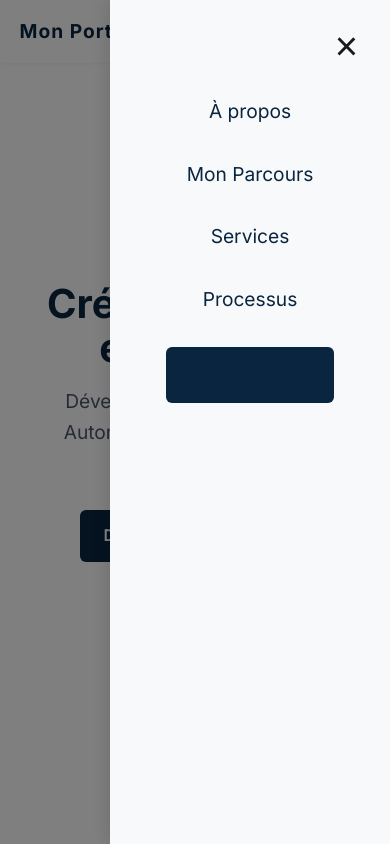
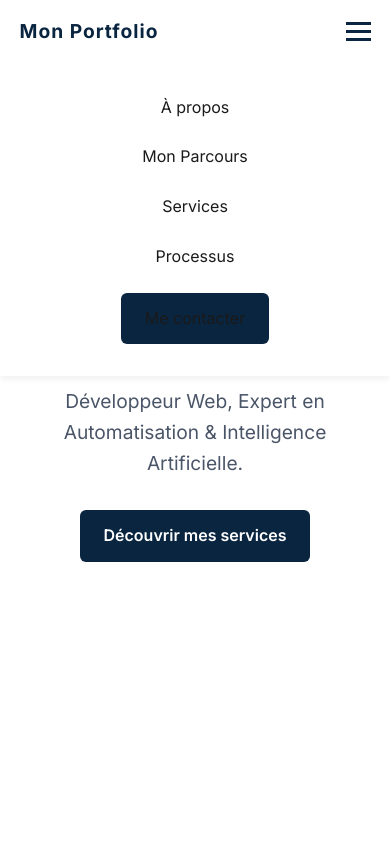
Before and after one commit to nathan144667/portfolio-pro, a website: page index.html in a window 390 px wide. Both pictures are taken after a click on the button "Ouvrir le menu". Shown: the top 844 px of the page. Drawn offline with Linux system fonts and the light colour scheme.

Commit message:
annulation des 3 lignes

```diff
--- a/index.html
+++ b/index.html
@@ -21,12 +21,7 @@
         <div class="logo">
             <a href="#">Mon Portfolio</a>
         </div>
-        <!-- Overlay pour le menu mobile -->
-        <div class="nav-overlay"></div>
-
         <nav class="nav-menu">
-            <!-- Bouton de fermeture pour le menu mobile -->
-            <button class="menu-close" aria-label="Fermer le menu">&times;</button>
             <ul>
                 <!-- Liens vers les ancres de la page (les ID des sections) -->
                 <li><a href="#about">À propos</a></li>
--- a/script.js
+++ b/script.js
@@ -6,38 +6,19 @@ document.addEventListener('DOMContentLoaded', () => {
     // ---------------------------------------------------------
     const menuToggle = document.querySelector('.menu-toggle');
     const navMenu = document.querySelector('.nav-menu');
-    const menuClose = document.querySelector('.menu-close');
-    const navOverlay = document.querySelector('.nav-overlay');
 
-    // Fonction pour ouvrir le menu
-    const openMenu = () => {
-        navMenu.classList.add('active');
-        navOverlay.classList.add('active');
-    };
+    // Quand on clique sur l'icône du menu (bouton 3 lignes) sur téléphone
+    menuToggle.addEventListener('click', () => {
+        // Alterne la présence de la classe "active" (affiche/cache le menu)
+        navMenu.classList.toggle('active');
+    });
 
-    // Fonction pour fermer le menu
-    const closeMenu = () => {
-        navMenu.classList.remove('active');
-        navOverlay.classList.remove('active');
-    };
-
-    // Ouvrir avec le bouton burger
-    menuToggle.addEventListener('click', openMenu);
-
-    // Fermer avec le bouton croix
-    if (menuClose) {
-        menuClose.addEventListener('click', closeMenu);
-    }
-
-    // Fermer en cliquant sur l'overlay sombre
-    if (navOverlay) {
-        navOverlay.addEventListener('click', closeMenu);
-    }
-
-    // Fermer le menu si on clique sur un lien
+    // Fermer le menu si on clique sur un lien (sur mobile)
     const navLinks = document.querySelectorAll('.nav-menu a');
     navLinks.forEach(link => {
-        link.addEventListener('click', closeMenu);
+        link.addEventListener('click', () => {
+            navMenu.classList.remove('active');
+        });
     });
 
 
--- a/style.css
+++ b/style.css
@@ -153,7 +153,7 @@ body {
     display: block;
     width: 25px;
     height: 3px;
-    background-color: var(--color-text); /* Changé en noir/couleur texte */
+    background-color: var(--color-accent);
     transition: var(--transition);
 }
 
@@ -390,31 +390,6 @@ body {
 }
 
 /* =========================================
-   ELEMENTS DU MENU MOBILE (Cachés sur desktop)
-   ========================================= */
-.nav-overlay {
-    position: fixed;
-    top: 0;
-    left: 0;
-    width: 100%;
-    height: 100vh;
-    background-color: rgba(0, 0, 0, 0.5);
-    z-index: 1000;
-    opacity: 0;
-    visibility: hidden;
-    transition: opacity 0.4s ease, visibility 0.4s ease;
-}
-
-.nav-overlay.active {
-    opacity: 1;
-    visibility: visible;
-}
-
-.menu-close {
-    display: none;
-}
-
-/* =========================================
    RESPONSIVE DESIGN (Mobiles & Tablettes)
    ========================================= */
 @media (max-width: 768px) {
@@ -423,53 +398,26 @@ body {
         /* Affiche le bouton hamburger */
     }
 
-    .menu-close {
-        display: block;
+    .nav-menu {
         position: absolute;
-        top: 1rem;
-        right: 1.5rem;
-        font-size: 2.5rem;
-        background: none;
-        border: none;
-        color: var(--color-text);
-        cursor: pointer;
-        padding: 0.5rem;
-        transition: color 0.3s ease;
-    }
-
-    .menu-close:hover {
-        color: var(--color-accent);
-    }
-
-    .nav-menu {
-        position: fixed;
-        top: 0;
-        right: -300px; /* Caché à droite de l'écran par défaut */
-        width: 280px;  /* Largeur du panneau */
-        height: 100vh;
-        background-color: var(--color-bg-light); /* Gris très clair */
-        box-shadow: -5px 0 15px rgba(0, 0, 0, 0.1);
-        display: flex;
-        flex-direction: column;
-        transition: right 0.4s ease; /* Animation fluide */
-        z-index: 1001; /* Au-dessus de l'overlay */
+        top: 100%;
+        left: 0;
+        width: 100%;
+        background-color: var(--color-bg);
+        box-shadow: 0 4px 6px rgba(0, 0, 0, 0.05);
+        display: none;
+        /* Caché par défaut en mobile */
     }
 
     .nav-menu.active {
-        right: 0; /* Affiche le panneau en glissant vers la gauche */
+        display: block;
+        /* S'affiche quand la classe 'active' est ajoutée par le JS */
     }
 
     .nav-menu ul {
         flex-direction: column;
-        padding: 6rem 2rem 2rem 2rem; /* Laisse de l'espace pour la croix */
-        gap: 2rem;
-    }
-
-    .nav-menu a {
-        font-size: 1.2rem;
-        color: var(--color-accent); /* Couleur bleu marine requise */
-        display: block;
-        width: 100%;
+        padding: 2rem 0;
+        gap: 1.5rem;
     }
 
     .hero h1 {
```
